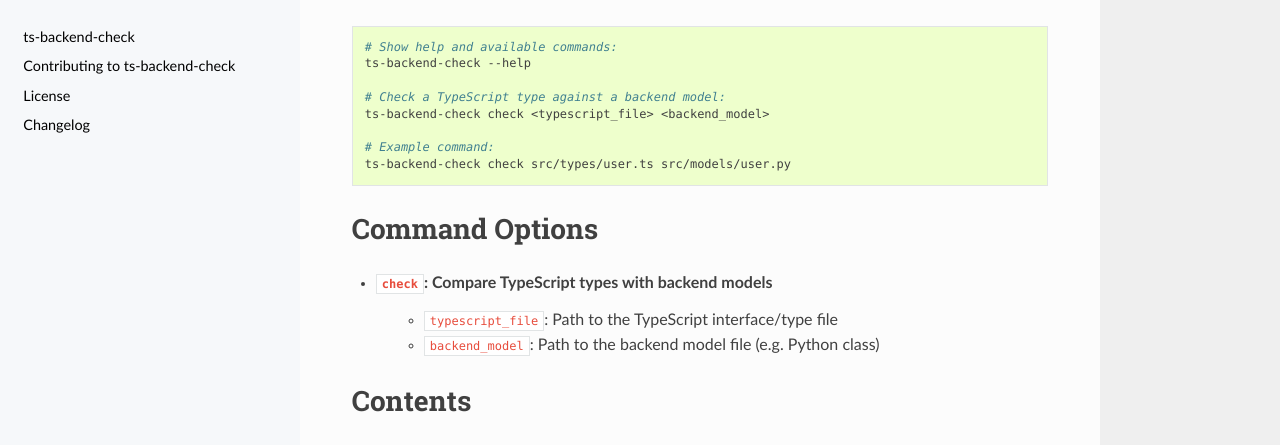
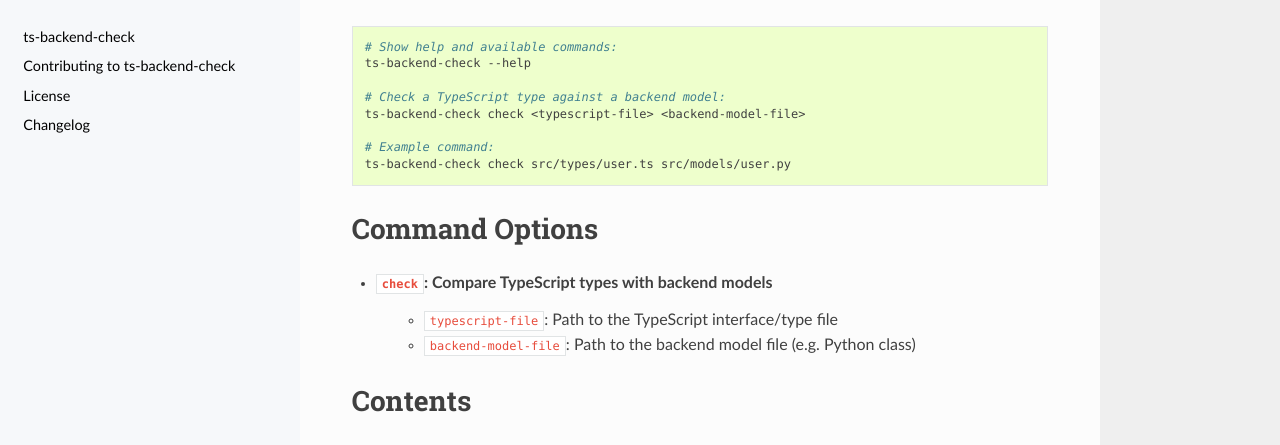
Before and after one commit to activist-org/ts-backend-check, a Sphinx documentation site: the page built from docs/source/index.rst, in a window 1280 px wide and 900 px high, scrolled down 766 px. Shown: the part 153-598 px from the top of the window. Built offline with Sphinx 7.4.7 and the Read the Docs theme 3.1.0, drawn with Linux system fonts in a browser that asks for light colours; formulas are drawn with MathJax 3.

```diff
--- a/docs/source/index.rst
+++ b/docs/source/index.rst
@@ -69,7 +69,7 @@
     ts-backend-check --help
 
     # Check a TypeScript type against a backend model:
-    ts-backend-check check <typescript_file> <backend_model>
+    ts-backend-check check <typescript-file> <backend-model-file>
 
     # Example command:
     ts-backend-check check src/types/user.ts src/models/user.py
@@ -78,8 +78,8 @@
 ===============
 
 - ``check``: Compare TypeScript types with backend models
-    - ``typescript_file``: Path to the TypeScript interface/type file
-    - ``backend_model``: Path to the backend model file (e.g. Python class)
+    - ``typescript-file``: Path to the TypeScript interface/type file
+    - ``backend-model-file``: Path to the backend model file (e.g. Python class)
 
 Contents
 ========
```
Also changed, not shown: README.md (+3 -3 lines), 1 other file.
